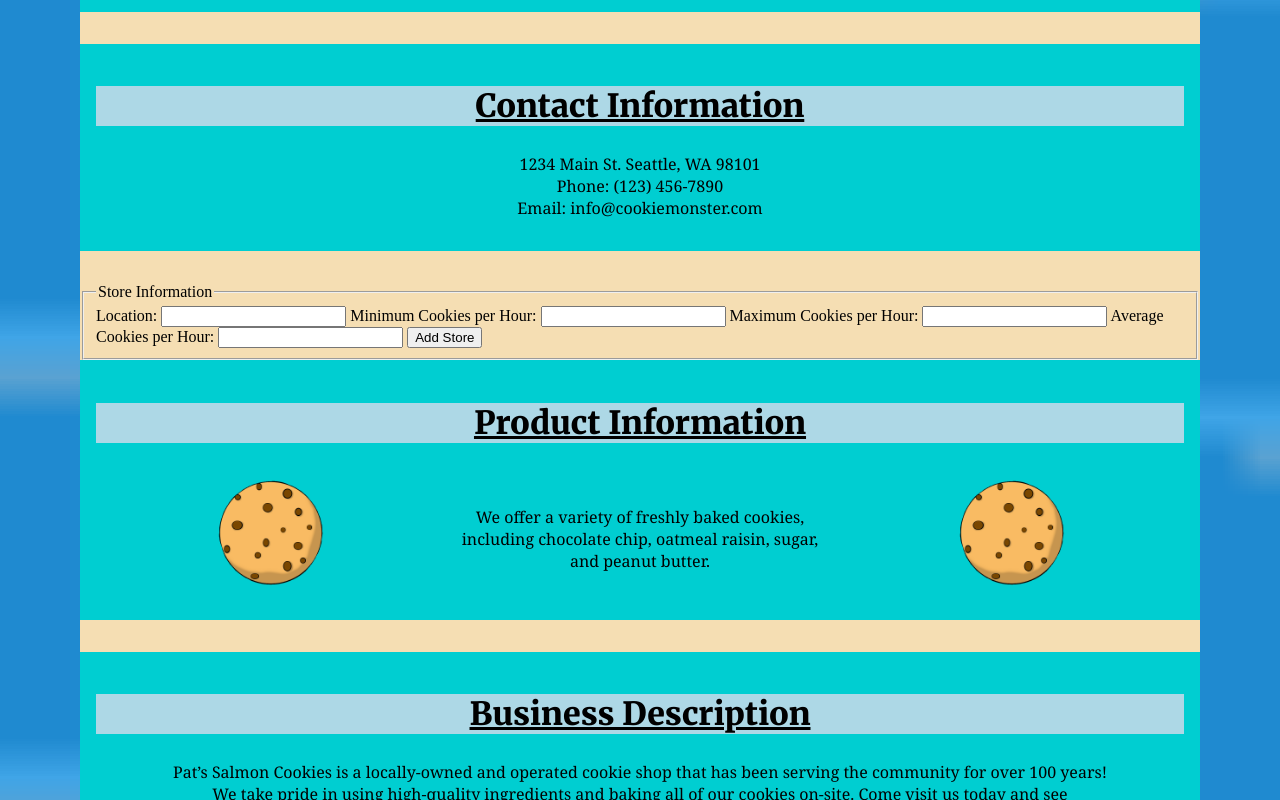
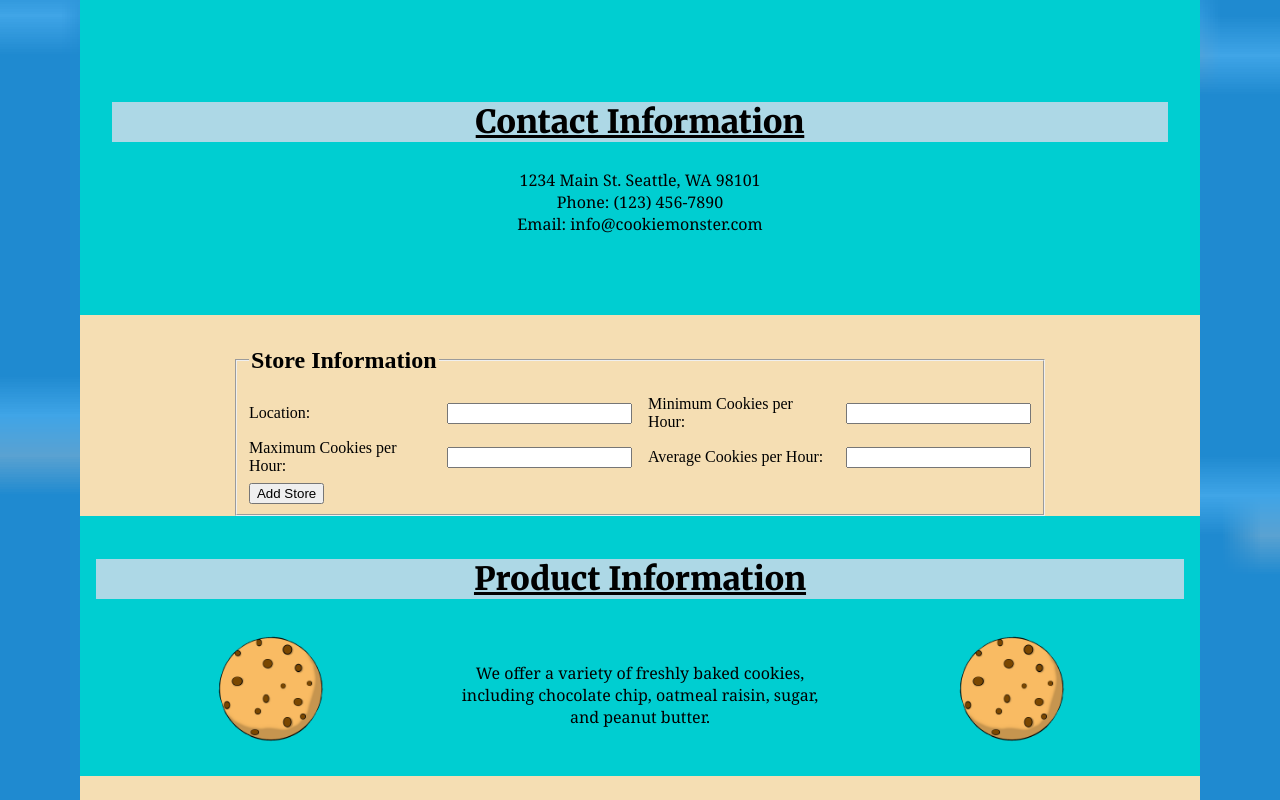
Before and after one commit to MRGrant82/cookie-stand, a plain HTML site: page index.html in a window 1280 px wide. Shown: the part 654-1454 px from the top of the page. Drawn offline with Linux system fonts and the light colour scheme.

Commit message:
just messing with some css

```diff
--- a/index.html
+++ b/index.html
@@ -20,6 +20,7 @@
         <img id="rightSalmon" src="img/salmon.png" alt="Salmon image">
     </header>
     <main>
+        <section id="information">
             <section id="locations">
             <h2>Locations</h2>
             <ul>
@@ -40,21 +41,24 @@
             Phone: (123) 456-7890<br>
             Email: info@cookiemonster.com</p>
             </section>
+        </section>
         <form id="new-store-form">
             <fieldset>
               <legend>Store Information</legend>
 
+              <div class="form-group">
                 <label for="location">Location:</label>
                 <input type="text" id="location" name="location">
-
                 <label for="min-cookies">Minimum Cookies per Hour:</label>
                 <input type="number" id="min-cookies" name="min-cookies" min="0" step="1">
+              </div>
 
+              <div class="form-group">
                 <label for="max-cookies">Maximum Cookies per Hour:</label>
                 <input type="number" id="max-cookies" name="max-cookies" min="0" step="1">
-
                 <label for="avg-cookies">Average Cookies per Hour:</label>
                 <input type="number" id="avg-cookies" name="avg-cookies" min="0" step="0.1">
+              </div>
 
               <button type="submit">Add Store</button>
             </fieldset>
--- a/styleIndex.css
+++ b/styleIndex.css
@@ -58,6 +58,42 @@
   p {
     font-family: 'Georgia', 'Times';
     margin-top: 20px;
+  }
+
+  form {
+    display: flex;
+    flex-direction: column;
+    align-items: center;
+  }
+
+  legend {
+    font-size: 1.5rem;
+    font-weight: bold;
+    margin-bottom: 0.5rem;
+  }
+
+  .form-group {
+    display: flex;
+    flex-direction: row;
+    align-items: center;
+    width: 100%;
+    margin-bottom: 0.5rem;
+  }
+
+  .form-group:nth-child(2) {
+    margin-top: 0.5rem;
+  }
+
+  .form-group label,
+  .form-group input {
+    width: 45%;
+    box-sizing: border-box;
+    margin-right: 1rem;
+  }
+
+  .form-group label:last-child,
+  .form-group input:last-child {
+    margin-right: 0;
   }
 
   .product-info-container {
```
Lines whose indentation alone changed are shown as unchanged.
